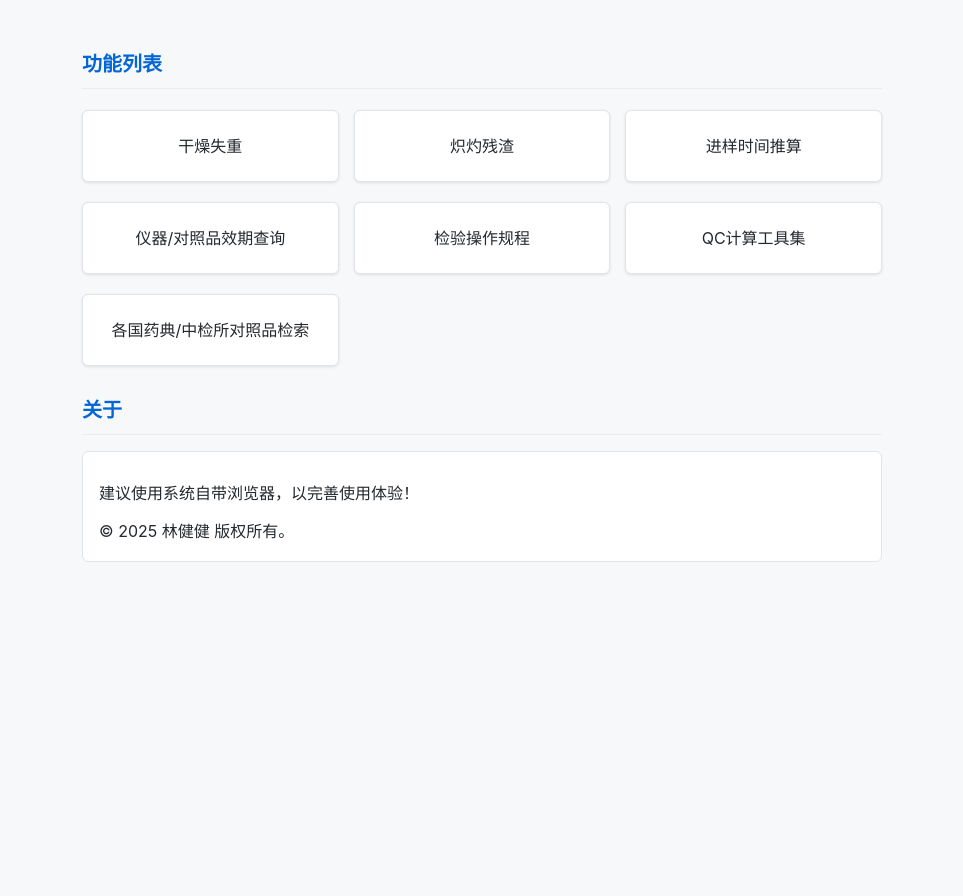
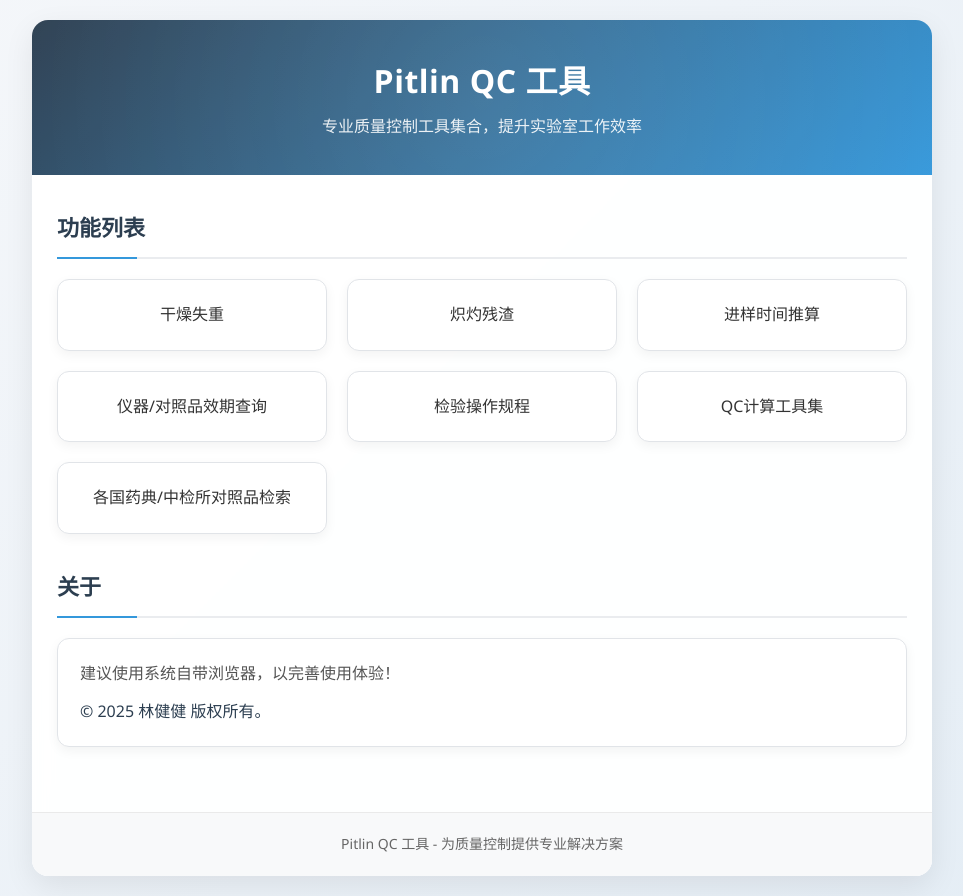
Before and after one commit to pitelin/pitelin.github.io, a plain HTML site: page index.html in a window 1280 px wide. Shown: the whole page, without its empty margins (158-1121 px from the left). Before the commit the page ends 800 px from the top, so only its background shows below. Drawn offline with Linux system fonts and the light colour scheme.

Commit message:
Update index.html

```diff
--- a/index.html
+++ b/index.html
@@ -4,12 +4,301 @@
 <head>
     <meta charset="UTF-8">
     <meta name="viewport" content="width=device-width, initial-scale=1.0, maximum-scale=1.0, user-scalable=no">
-    <link rel="stylesheet" href="./statics/github.css">
-    <link rel="stylesheet" href="./statics/theme.css">
+    <title>Pitlin QC 工具</title>
     <script src="./statics/modules/jquery.min.js"></script>
-    <script type="module">
-        import { IO } from "./statics/modules/tools.js"
+    <style>
+        * {
+            margin: 0;
+            padding: 0;
+            box-sizing: border-box;
+            font-family: 'Segoe UI', 'PingFang SC', 'Microsoft YaHei', sans-serif;
+        }
 
+        body {
+            background: linear-gradient(135deg, #f5f7fa 0%, #e4edf5 100%);
+            color: #333;
+            line-height: 1.6;
+            min-height: 100vh;
+            padding: 20px;
+        }
+
+        .container {
+            max-width: 900px;
+            margin: 0 auto;
+            background: rgba(255, 255, 255, 0.95);
+            border-radius: 16px;
+            box-shadow: 0 10px 30px rgba(0, 0, 0, 0.08);
+            overflow: hidden;
+            backdrop-filter: blur(10px);
+        }
+
+        .header {
+            background: linear-gradient(135deg, #2c3e50 0%, #3498db 100%);
+            color: white;
+            padding: 35px 25px;
+            text-align: center;
+            position: relative;
+            overflow: hidden;
+        }
+
+        .header::before {
+            content: '';
+            position: absolute;
+            top: -50%;
+            left: -50%;
+            width: 200%;
+            height: 200%;
+            background: radial-gradient(circle, rgba(255,255,255,0.1) 0%, transparent 70%);
+            z-index: 1;
+        }
+
+        .header-content {
+            position: relative;
+            z-index: 2;
+        }
+
+        .header h1 {
+            font-size: 32px;
+            margin-bottom: 8px;
+            font-weight: 700;
+            letter-spacing: 0.5px;
+        }
+
+        .header p {
+            opacity: 0.9;
+            font-size: 16px;
+            max-width: 600px;
+            margin: 0 auto;
+        }
+
+        .content {
+            padding: 35px 25px;
+        }
+
+        .section-title {
+            font-size: 22px;
+            color: #2c3e50;
+            margin-bottom: 20px;
+            padding-bottom: 12px;
+            border-bottom: 2px solid #eaecef;
+            position: relative;
+        }
+
+        .section-title::after {
+            content: '';
+            position: absolute;
+            bottom: -2px;
+            left: 0;
+            width: 80px;
+            height: 2px;
+            background: #3498db;
+        }
+
+        .list {
+            display: grid;
+            grid-template-columns: repeat(auto-fill, minmax(260px, 1fr));
+            gap: 20px;
+            margin-bottom: 35px;
+        }
+
+        .item {
+            background: white;
+            border: 1px solid #e1e4e8;
+            border-radius: 12px;
+            padding: 22px 18px;
+            cursor: pointer;
+            transition: all 0.3s ease;
+            box-shadow: 0 4px 12px rgba(0,0,0,0.05);
+            text-align: center;
+            position: relative;
+            overflow: hidden;
+        }
+
+        .item::before {
+            content: '';
+            position: absolute;
+            top: 0;
+            left: 0;
+            width: 100%;
+            height: 4px;
+            background: linear-gradient(90deg, #3498db, #2c3e50);
+            transform: scaleX(0);
+            transition: transform 0.3s ease;
+        }
+
+        .item:hover {
+            border-color: #3498db;
+            transform: translateY(-5px);
+            box-shadow: 0 10px 25px rgba(0,0,0,0.1);
+        }
+
+        .item:hover::before {
+            transform: scaleX(1);
+        }
+
+        .item:nth-child(1):hover {
+            border-color: #e74c3c;
+        }
+
+        .item:nth-child(1)::before {
+            background: linear-gradient(90deg, #e74c3c, #c0392b);
+        }
+
+        .item:nth-child(2):hover {
+            border-color: #e67e22;
+        }
+
+        .item:nth-child(2)::before {
+            background: linear-gradient(90deg, #e67e22, #d35400);
+        }
+
+        .item:nth-child(3):hover {
+            border-color: #9b59b6;
+        }
+
+        .item:nth-child(3)::before {
+            background: linear-gradient(90deg, #9b59b6, #8e44ad);
+        }
+
+        .item:nth-child(4):hover {
+            border-color: #1abc9c;
+        }
+
+        .item:nth-child(4)::before {
+            background: linear-gradient(90deg, #1abc9c, #16a085);
+        }
+
+        .item:nth-child(5):hover {
+            border-color: #f39c12;
+        }
+
+        .item:nth-child(5)::before {
+            background: linear-gradient(90deg, #f39c12, #e67e22);
+        }
+
+        .item:nth-child(6):hover {
+            border-color: #3498db;
+        }
+
+        .item:nth-child(6)::before {
+            background: linear-gradient(90deg, #3498db, #2980b9);
+        }
+
+        .item:nth-child(7):hover {
+            border-color: #2ecc71;
+        }
+
+        .item:nth-child(7)::before {
+            background: linear-gradient(90deg, #2ecc71, #27ae60);
+        }
+
+        .about {
+            background: white;
+            border: 1px solid #e1e4e8;
+            border-radius: 12px;
+            padding: 22px;
+            box-shadow: 0 4px 12px rgba(0,0,0,0.05);
+        }
+
+        .about p {
+            margin-bottom: 12px;
+            color: #555;
+        }
+
+        .about p:last-child {
+            margin-bottom: 0;
+            font-weight: 500;
+            color: #2c3e50;
+        }
+
+        .footer {
+            text-align: center;
+            padding: 20px;
+            background: #f8f9fa;
+            color: #666;
+            margin-top: 30px;
+            border-top: 1px solid #eaeaea;
+            font-size: 14px;
+        }
+
+        a {
+            color: #3498db;
+            text-decoration: none;
+            transition: color 0.2s;
+        }
+
+        a:hover {
+            color: #2c3e50;
+        }
+
+        /* 响应式调整 */
+        @media (max-width: 768px) {
+            .list {
+                grid-template-columns: 1fr;
+            }
+
+            .header h1 {
+                font-size: 26px;
+            }
+
+            .content {
+                padding: 25px 20px;
+            }
+        }
+
+        /* 加载动画 */
+        @keyframes fadeInUp {
+            from {
+                opacity: 0;
+                transform: translateY(20px);
+            }
+            to {
+                opacity: 1;
+                transform: translateY(0);
+            }
+        }
+
+        .item {
+            animation: fadeInUp 0.5s ease forwards;
+            opacity: 0;
+        }
+
+        .item:nth-child(1) { animation-delay: 0.1s; }
+        .item:nth-child(2) { animation-delay: 0.2s; }
+        .item:nth-child(3) { animation-delay: 0.3s; }
+        .item:nth-child(4) { animation-delay: 0.4s; }
+        .item:nth-child(5) { animation-delay: 0.5s; }
+        .item:nth-child(6) { animation-delay: 0.6s; }
+        .item:nth-child(7) { animation-delay: 0.7s; }
+    </style>
+</head>
+
+<body>
+    <div class="container">
+        <div class="header">
+            <div class="header-content">
+                <h1>Pitlin QC 工具</h1>
+                <p>专业质量控制工具集合，提升实验室工作效率</p>
+            </div>
+        </div>
+
+        <div class="content">
+            <h2 class="section-title">功能列表</h2>
+            <div class="list"></div>
+
+            <h2 class="section-title">关于</h2>
+            <div class="about">
+                <p>建议使用系统自带浏览器，以完善使用体验！</p>
+                <p>© 2025 林健健 版权所有。</p>
+            </div>
+        </div>
+
+        <div class="footer">
+            <p>Pitlin QC 工具 - 为质量控制提供专业解决方案</p>
+        </div>
+    </div>
+
+    <script>
         let functions = [
             {
                 "name": "干燥失重",
@@ -39,95 +328,17 @@
                 "name": "各国药典/中检所对照品检索",
                 "location": "./views/statue.html"
             }
-        ]
+        ];
 
-        $(() => {
+        $(document).ready(function() {
             // 加载功能列表
             functions.forEach(value => {
-                let onclick = `window.location.href='${value.location}'`
-                let div = `<div class="item" onclick="${onclick}">${value.name}</div>`
-                $(".list").append(div)
-            })
-        })
+                let onclick = `window.location.href='${value.location}'`;
+                let div = `<div class="item" onclick="${onclick}">${value.name}</div>`;
+                $(".list").append(div);
+            });
+        });
     </script>
-    <title>Pitlin QC 工具</title>
-    <style>
-        /* 基础样式增强 */
-        body {
-            font-family: -apple-system, BlinkMacSystemFont, "Segoe UI", Helvetica, Arial, sans-serif;
-            line-height: 1.6;
-            color: #24292e;
-            background-color: #f6f8fa;
-            margin: 0;
-            padding: 20px;
-            max-width: 800px;
-            margin: 0 auto;
-        }
-
-        h4 {
-            color: #0366d6;
-            border-bottom: 1px solid #eaecef;
-            padding-bottom: 10px;
-            margin-top: 30px;
-        }
-
-        .list {
-            display: grid;
-            grid-template-columns: repeat(auto-fill, minmax(250px, 1fr));
-            gap: 15px;
-            margin-bottom: 30px;
-        }
-
-        .item {
-            background-color: #fff;
-            border: 1px solid #e1e4e8;
-            border-radius: 6px;
-            padding: 16px;
-            cursor: pointer;
-            transition: all 0.2s ease;
-            box-shadow: 0 1px 3px rgba(0,0,0,0.1);
-            text-align: center;
-        }
-
-        .item:hover {
-            border-color: #0366d6;
-            transform: translateY(-2px);
-            box-shadow: 0 4px 12px rgba(0,0,0,0.15);
-        }
-
-        .about {
-            background-color: #fff;
-            border: 1px solid #e1e4e8;
-            border-radius: 6px;
-            padding: 16px;
-        }
-
-        a {
-            color: #0366d6;
-            text-decoration: none;
-        }
-
-        a:hover {
-            text-decoration: underline;
-        }
-
-        /* 响应式调整 */
-        @media (max-width: 600px) {
-            .list {
-                grid-template-columns: 1fr;
-            }
-        }
-    </style>
-</head>
-
-<body>
-    <h4>功能列表</h4>
-    <div class="list"></div>
-    <h4>关于</h4>
-    <div class="about">
-        <p>建议使用系统自带浏览器，以完善使用体验！</p>
-        © 2025 林健健 版权所有。
-    </div>
 </body>
 
 </html>
```
